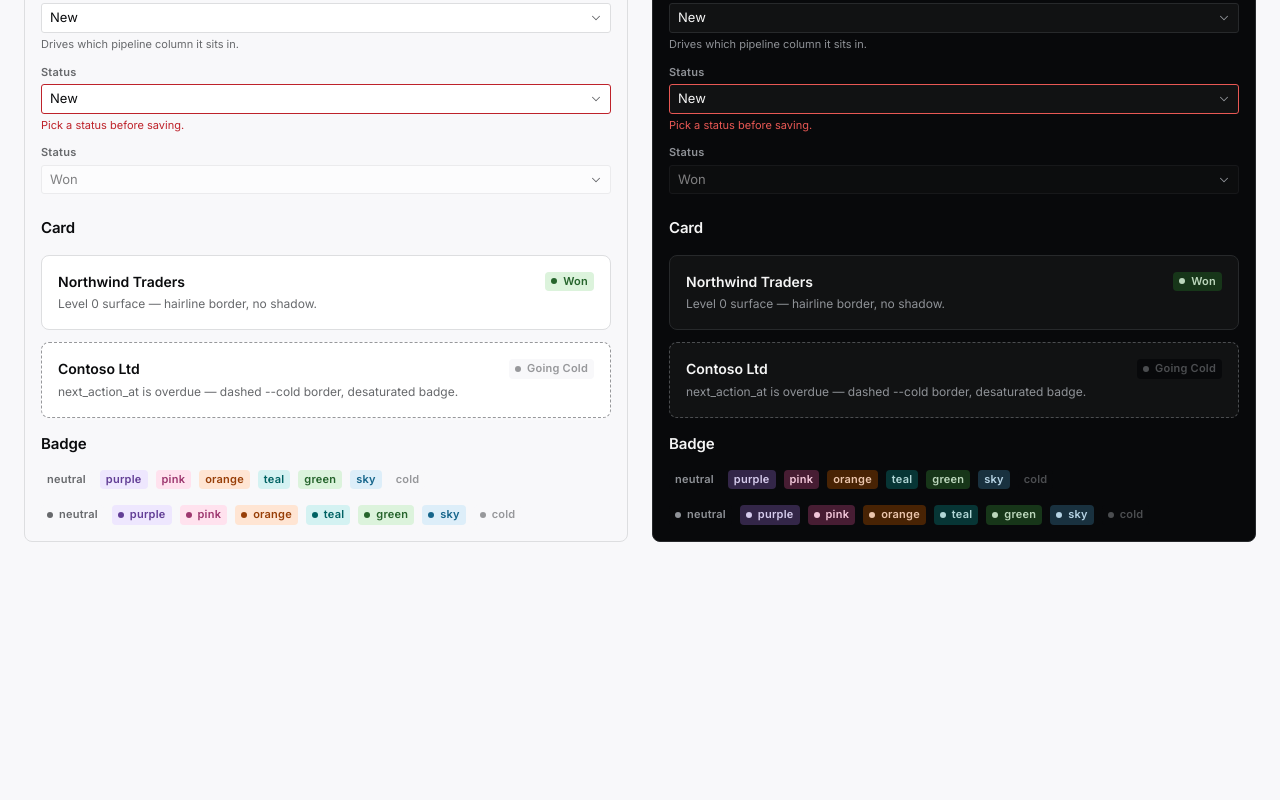
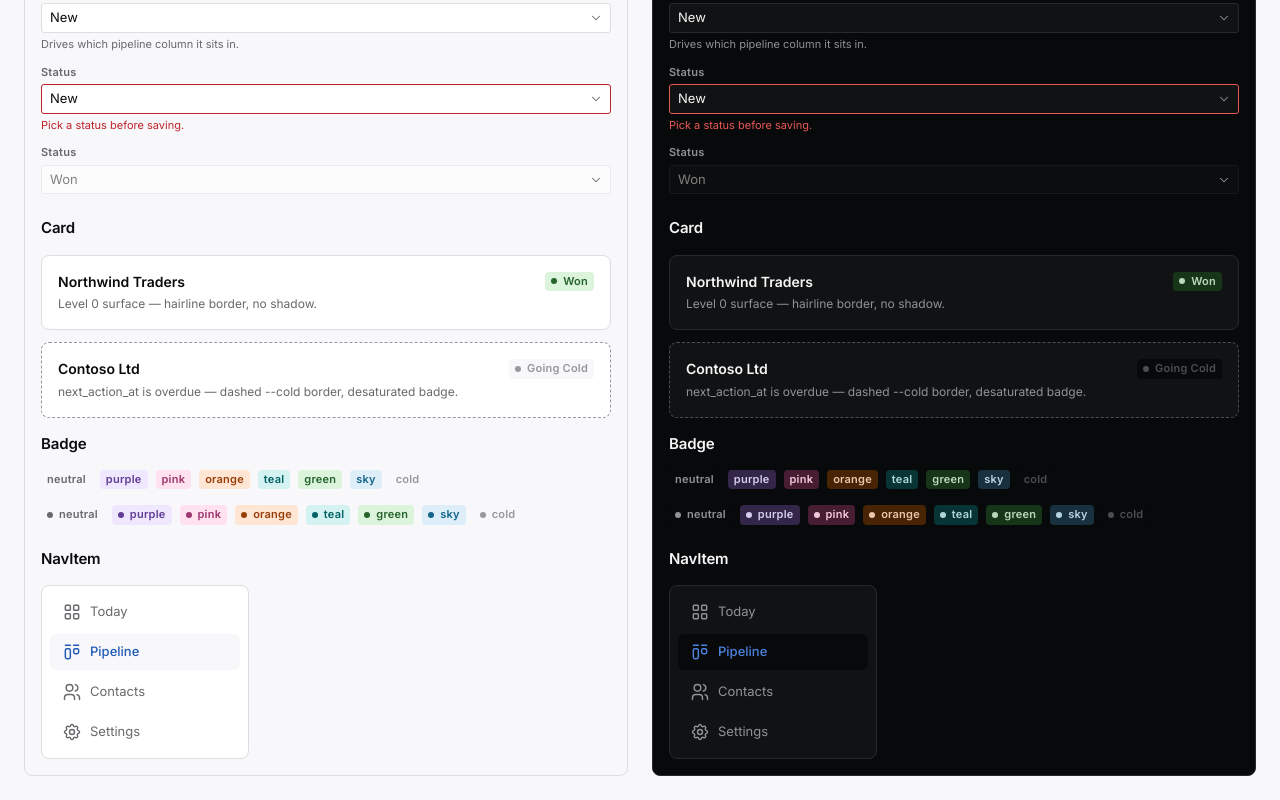
Before and after one commit to tekguyz/tekguyz-crm, a Next.js app: page /design in a window 1280 px wide. Shown: the part 1872-2672 px from the top of the page. Before the commit the page ends 2438 px from the top, so only its background shows below. Built offline with nearby package versions, Linux system fonts and the light colour scheme.

Commit message:
Add NavItem primitive
Co-Authored-By: Claude Opus 5 <noreply@anthropic.com>

```diff
--- a/src/app/(dev)/design/ThemePane.tsx
+++ b/src/app/(dev)/design/ThemePane.tsx
@@ -1,5 +1,6 @@
 import { ButtonsSection } from "./sections/ButtonsSection";
 import { FormsSection } from "./sections/FormsSection";
+import { NavSection } from "./sections/NavSection";
 import { SurfacesSection } from "./sections/SurfacesSection";
 import { TokensSection } from "./sections/TokensSection";
 
@@ -25,6 +26,7 @@ export function ThemePane({ theme }: { theme: "light" | "dark" }) {
           <ButtonsSection />
           <FormsSection />
           <SurfacesSection />
+          <NavSection />
         </div>
       </div>
     </section>
--- /dev/null
+++ b/src/app/(dev)/design/sections/NavSection.tsx
@@ -0,0 +1,41 @@
+import {
+  IconLayoutGrid,
+  IconLayoutKanban,
+  IconSettings,
+  IconUsers,
+} from "@tabler/icons-react";
+
+import { NavItem } from "@/components/ui/NavItem";
+import type { NavIcon } from "@/components/ui/NavItem";
+
+// Real Tabler icons rather than a stub, so this page also proves the structural
+// NavIcon type actually accepts them and that stroke 1.75 renders as intended.
+// Exactly one item is active: --accent on a nav link is a "you are here"
+// signal, and two of them would say nothing.
+const ITEMS: { href: string; label: string; icon: NavIcon; active?: boolean }[] =
+  [
+    { href: "/dashboard", label: "Today", icon: IconLayoutGrid },
+    {
+      href: "/pipeline",
+      label: "Pipeline",
+      icon: IconLayoutKanban,
+      active: true,
+    },
+    { href: "/contacts", label: "Contacts", icon: IconUsers },
+    { href: "/settings", label: "Settings", icon: IconSettings },
+  ];
+
+export function NavSection() {
+  return (
+    <div className="flex flex-col gap-4">
+      <h3 className="text-h2">NavItem</h3>
+      <nav className="flex w-52 flex-col gap-1 rounded-lg border border-hairline bg-canvas-pure p-2">
+        {ITEMS.map(({ href, label, icon, active }) => (
+          <NavItem key={href} href={href} icon={icon} active={active}>
+            {label}
+          </NavItem>
+        ))}
+      </nav>
+    </div>
+  );
+}
--- /dev/null
+++ b/src/components/ui/NavItem.tsx
@@ -0,0 +1,45 @@
+import Link from "next/link";
+import type { ComponentType, ReactNode } from "react";
+
+import { cn } from "@/lib/utils/cn";
+
+// Structural, so any Tabler icon satisfies it without importing Tabler's own
+// type here.
+export type NavIcon = ComponentType<{ className?: string; stroke?: number }>;
+
+// Presentational only: it never reads the router. The caller owns `active`, so
+// this stays testable and reusable outside a route context.
+//
+// `--accent` on the active item is one of its four sanctioned uses (primary
+// CTAs, active nav links, focus rings, inline navigational links). Never use it
+// decoratively.
+export function NavItem({
+  href,
+  icon: Icon,
+  active = false,
+  className,
+  children,
+}: {
+  href: string;
+  icon: NavIcon;
+  active?: boolean;
+  className?: string;
+  children: ReactNode;
+}) {
+  return (
+    <Link
+      href={href}
+      aria-current={active ? "page" : undefined}
+      className={cn(
+        "text-body-md flex items-center gap-2 rounded-md px-3 py-2 transition-colors",
+        active
+          ? "bg-canvas-soft font-medium text-accent"
+          : "text-ink-muted hover:bg-canvas-soft hover:text-ink-main",
+        className,
+      )}
+    >
+      <Icon className="size-5" stroke={1.75} />
+      {children}
+    </Link>
+  );
+}
```
Also changed, not shown: 1 other file (tests, documents, lock files or other folders).
